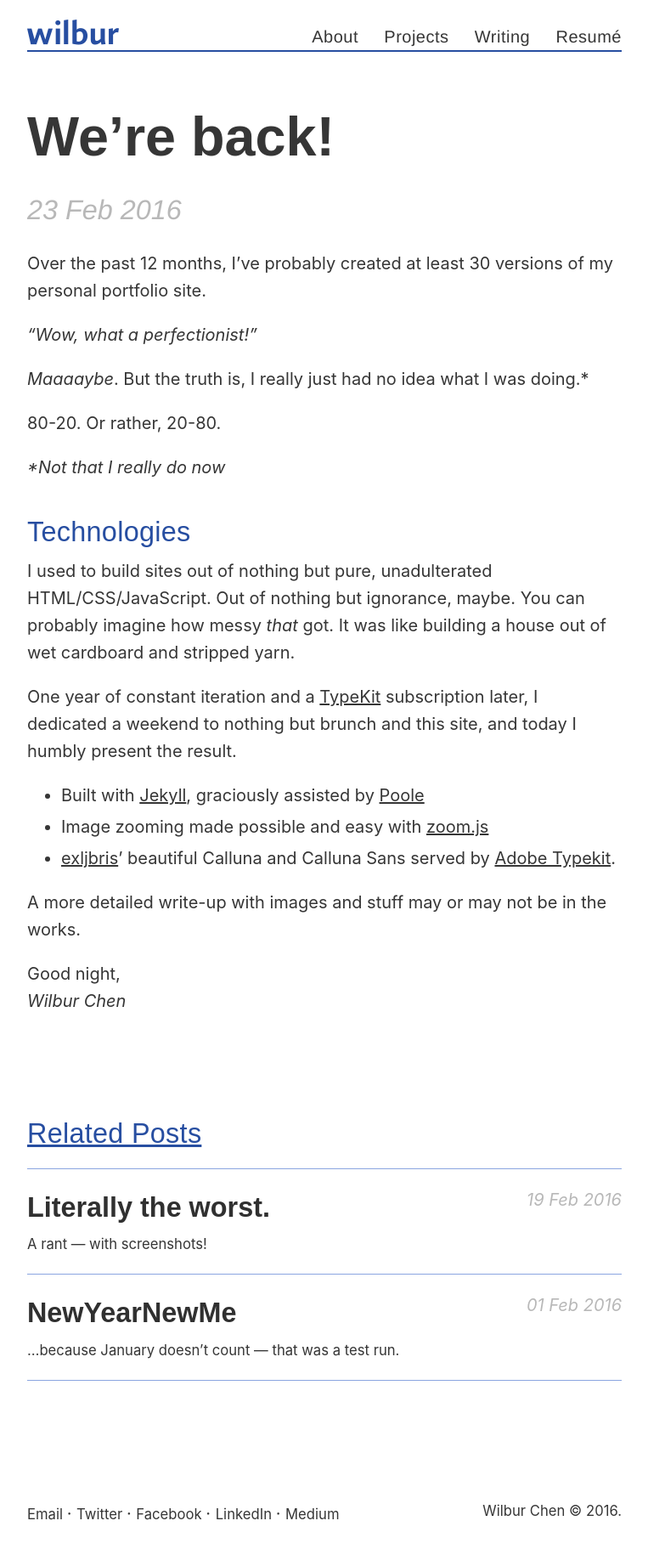
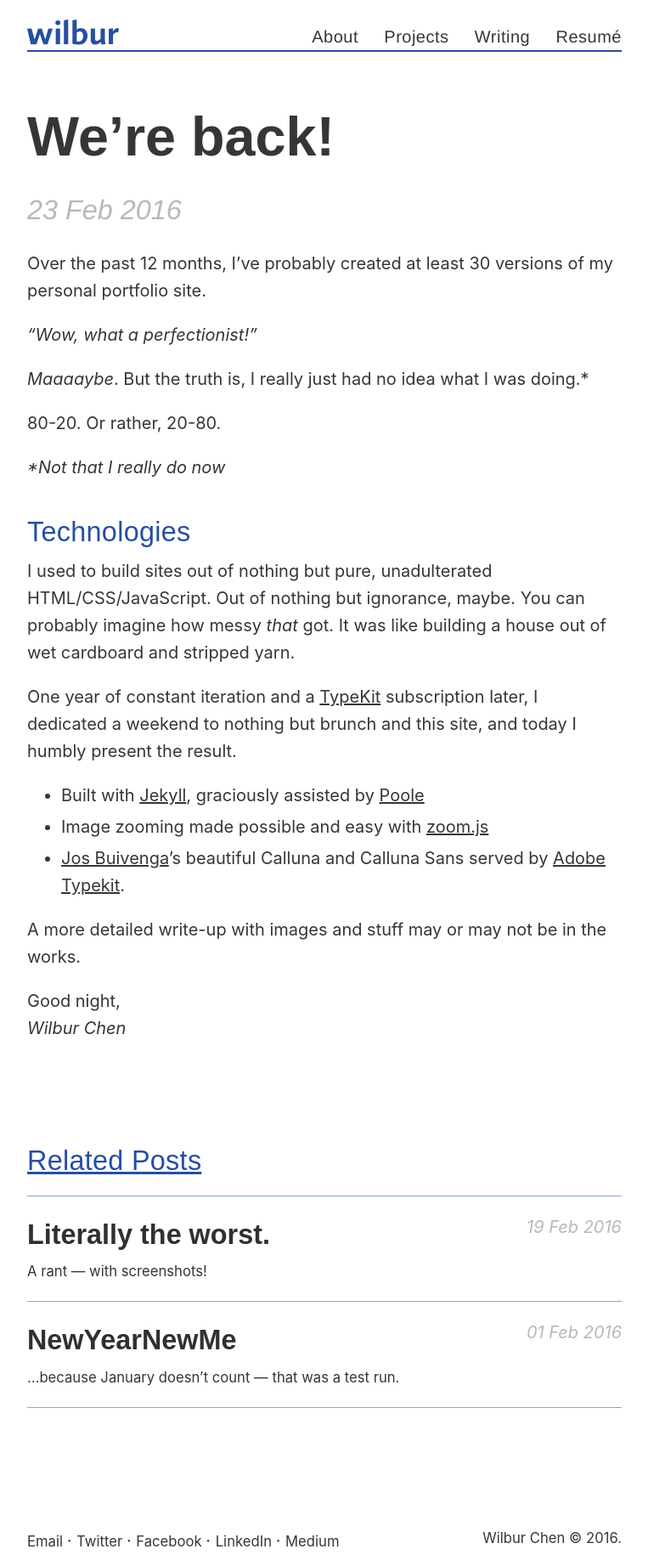
Before and after one commit to wilburc/wilburc.github.io, a Jekyll site: the page built from _posts/2016-2-23-new-site.md, in a window 1280 px wide. Shown: the whole page at 85% size, without its empty margins (258-1021 px from the left). Built offline with Jekyll 4.4.1, drawn with Linux system fonts in a browser that asks for light colours; before the commit the page ends 1811 px from its top, so only the background shows below that.

Commit message:
changed the guys name

```diff
--- a/_posts/2016-2-23-new-site.md
+++ b/_posts/2016-2-23-new-site.md
@@ -22,7 +22,7 @@ One year of constant iteration and a <a href='http://typekit.com'>TypeKit</a> su
 
 - Built with <a href='http://jekyllrb.com'>Jekyll</a>, graciously assisted by <a href='http://getpoole.com/'>Poole</a>
 - Image zooming made possible and easy with <a href='https://github.com/fat/zoom.js/tree/master'>zoom.js</a>
-- <a href='http://www.exljbris.com/'>exljbris</a>’ beautiful Calluna and Calluna Sans served by <a href='http://typekit.com'>Adobe Typekit</a>.
+- <a href='http://www.exljbris.com/'>Jos Buivenga</a>’s beautiful Calluna and Calluna Sans served by <a href='http://typekit.com'>Adobe Typekit</a>.
 
 A more detailed write-up with images and stuff may or may not be in the works.
 
```
Also changed, not shown: 11 other files.
